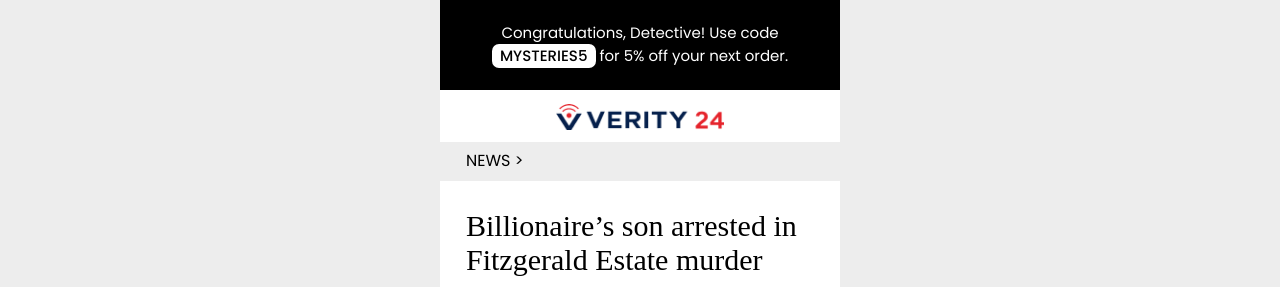
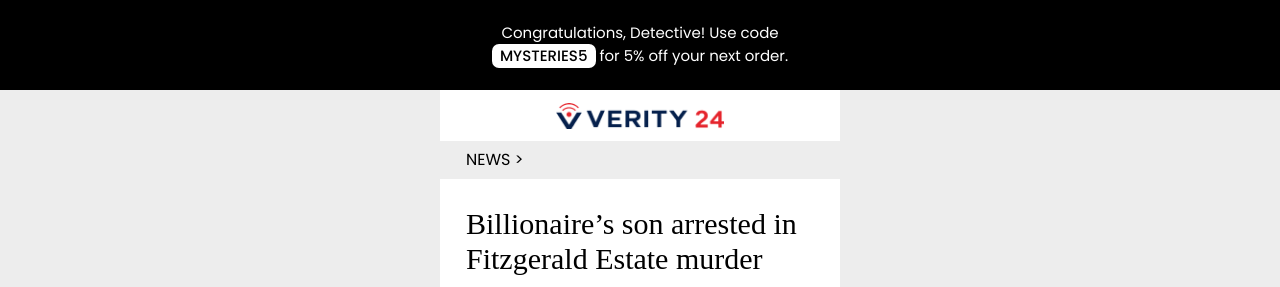
Before and after one commit to 1000libsso/Library-Mysteries--Murder-in-the-Estate-Library, a plain HTML site: page article.html in a window 1280 px wide. Shown: the top 287 px of the page. Drawn offline with Linux system fonts and the light colour scheme; a web font is replaced by a local one.

Commit message:
Update article.html

```diff
--- a/article.html
+++ b/article.html
@@ -63,15 +63,28 @@
     width: var(--frame-w);
     max-width: 100%;
     background-color: var(--color-white);
-    overflow: hidden;
+    overflow: visible;
   }
 
   /* ───────────── Top sticky banner ───────────── */
   .top-sticky {
-    position: sticky;
+    position: fixed;
     top: 0;
+    left: 0;
+    right: 0;
+    width: 100%;
+    max-width: none;
     z-index: 50;
-    background-color: var(--color-white);
+    background-color: var(--color-black);
+  }
+
+  .top-sticky .banner {
+    max-width: 400px;
+    margin: 0 auto;
+  }
+
+  .article {
+    padding-top: 89px;
   }
 
   .banner {
```
